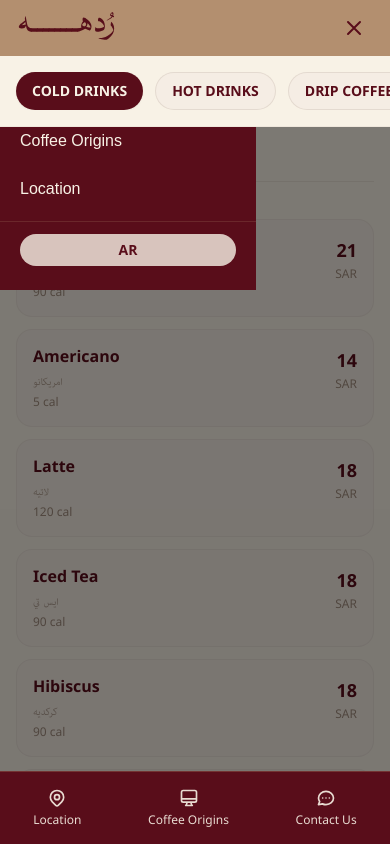
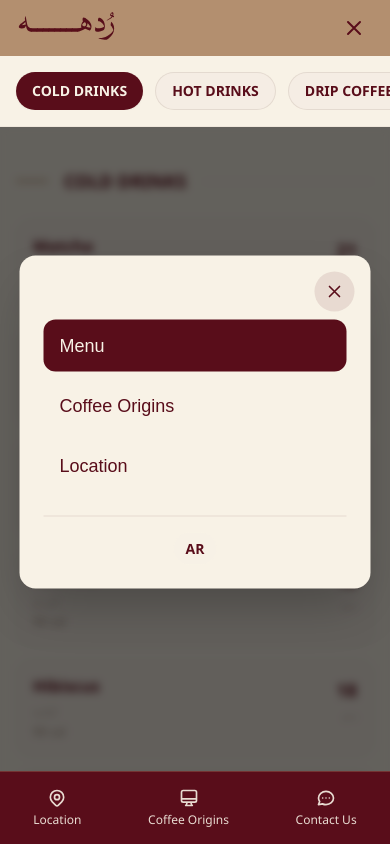
Before and after one commit to moaddreem/rudhah-website, a Next.js app: page /en/menu in a window 390 px wide. Both pictures are taken after a click on the button "Toggle menu". Shown: the top 844 px of the page. Built offline with nearby package versions, Linux system fonts and the light colour scheme; a web font is replaced by a local one.

Commit message:
Mobile-only fixes: fonts, numbers, currency, menu panel

```diff
--- a/src/app/en/page.tsx
+++ b/src/app/en/page.tsx
@@ -73,7 +73,7 @@ export default function HomePageEN() {
                 <h3 className="text-lg font-bold text-primary">{item.name_en}</h3>
                 <p className="text-sm text-muted mt-1">{item.name_ar}</p>
                 <div className="mt-4 pt-4 border-t border-muted/20">
-                  <p className="text-xl font-bold text-primary">{item.price} <span className="text-sm text-muted">SAR</span></p>
+                  <p className="text-xl font-bold text-primary price" style={{ fontVariantNumeric: 'tabular-nums' }}>{item.price} <span className="text-sm text-muted">SAR</span></p>
                 </div>
               </div>
             ))}
--- a/src/app/globals.css
+++ b/src/app/globals.css
@@ -48,6 +48,30 @@
   box-sizing: border-box;
   padding: 0;
   margin: 0;
+}
+
+/* Mobile-specific text rendering fixes */
+@media (max-width: 767px) {
+  /* Ensure proper Arabic text shaping on mobile */
+  html {
+    -webkit-text-size-adjust: 100%;
+    text-rendering: optimizeLegibility;
+    -webkit-font-smoothing: antialiased;
+    -moz-osx-font-smoothing: grayscale;
+  }
+
+  /* Tabular numbers for prices/calories */
+  .price, .calories, [data-numeric] {
+    font-variant-numeric: tabular-nums;
+    font-feature-settings: "tnum";
+  }
+
+  /* Isolate LTR numbers in RTL context */
+  .num-ltr {
+    direction: ltr;
+    unicode-bidi: isolate;
+    display: inline-block;
+  }
 }
 
 html {
--- a/src/app/page.tsx
+++ b/src/app/page.tsx
@@ -73,7 +73,7 @@ export default function HomePage() {
                 <h3 className="text-lg font-bold text-primary">{item.name_ar}</h3>
                 <p className="text-sm text-muted mt-1">{item.name_en}</p>
                 <div className="mt-4 pt-4 border-t border-muted/20">
-                  <p className="text-xl font-bold text-primary">{item.price} <span className="text-sm text-muted">ر.س</span></p>
+                  <p className="text-xl font-bold text-primary price" style={{ fontVariantNumeric: 'tabular-nums' }}><span dir="ltr" style={{ unicodeBidi: 'isolate' }}>{item.price}</span> <span className="text-sm text-muted">ر.س</span></p>
                 </div>
               </div>
             ))}
--- a/src/components/Header.tsx
+++ b/src/components/Header.tsx
@@ -81,42 +81,60 @@ export default function Header({ locale }: HeaderProps) {
         </div>
       </header>
 
-      {/* Mobile Menu Drawer */}
+      {/* Mobile Menu - Centered Modal Overlay */}
       <div
         className={`fixed inset-0 z-40 md:hidden transition-opacity duration-200 ${
           mobileMenuOpen ? 'opacity-100 pointer-events-auto' : 'opacity-0 pointer-events-none'
         }`}
       >
-        {/* Backdrop */}
+        {/* Dim Backdrop */}
         <div
-          className="absolute inset-0 bg-black/50"
+          className="absolute inset-0 bg-black/60 backdrop-blur-sm"
           onClick={() => setMobileMenuOpen(false)}
         />
 
-        {/* Drawer */}
+        {/* Centered Modal Panel */}
         <div
-          className={`absolute top-14 ${isRTL ? 'right-0' : 'left-0'} w-64 bg-[#590D1A] border-t border-[#B38F6F]/20 transform transition-transform duration-200 ${
-            mobileMenuOpen ? 'translate-x-0' : (isRTL ? 'translate-x-full' : '-translate-x-full')
+          className={`absolute top-1/2 left-1/2 -translate-x-1/2 -translate-y-1/2 w-[90%] max-w-[420px] bg-[#F8F2E6] rounded-2xl shadow-2xl transform transition-all duration-200 ${
+            mobileMenuOpen ? 'scale-100 opacity-100' : 'scale-95 opacity-0'
           }`}
           dir={isRTL ? 'rtl' : 'ltr'}
         >
-          <nav className="flex flex-col py-3">
+          {/* Close Button */}
+          <button
+            onClick={() => setMobileMenuOpen(false)}
+            className="absolute top-4 right-4 w-10 h-10 flex items-center justify-center rounded-full bg-[#590D1A]/10 text-[#590D1A] hover:bg-[#590D1A]/20 transition-colors duration-150"
+            aria-label="Close menu"
+          >
+            <svg className="w-5 h-5" fill="none" stroke="currentColor" viewBox="0 0 24 24">
+              <path strokeLinecap="round" strokeLinejoin="round" strokeWidth={2} d="M6 18L18 6M6 6l12 12" />
+            </svg>
+          </button>
+
+          {/* Menu Content */}
+          <div className="p-6 pt-16">
+            <nav className="flex flex-col gap-2">
               {navLinks.map((link) => (
                 <Link
                   key={link.href}
                   href={getLocalizedPath(link.href, locale)}
                   onClick={() => setMobileMenuOpen(false)}
-                className={`px-5 py-3 text-[#F8F2E6] font-ui text-base transition-colors duration-200 hover:bg-[#B38F6F]/10 hover:text-[#B38F6F] ${
-                  isActive(link.href) ? 'text-[#B38F6F] bg-[#B38F6F]/10' : ''
-                }`}
+                  className={`flex items-center min-h-[48px] px-4 py-3 rounded-xl text-lg font-ui font-medium transition-colors duration-150 ${
+                    isActive(link.href)
+                      ? 'bg-[#590D1A] text-[#F8F2E6]'
+                      : 'text-[#590D1A] hover:bg-[#590D1A]/10'
+                  } ${isRTL ? 'text-right justify-end' : 'text-left justify-start'}`}
                 >
                   {isRTL ? link.label_ar : link.label_en}
                 </Link>
               ))}
-            <div className="px-5 py-3 border-t border-[#B38F6F]/20 mt-2">
+            </nav>
+
+            {/* Language Toggle */}
+            <div className="mt-6 pt-4 border-t border-[#590D1A]/10 flex justify-center">
               <LanguageToggle locale={locale} />
             </div>
-          </nav>
+          </div>
         </div>
       </div>
     </>
--- a/src/components/MenuItem.tsx
+++ b/src/components/MenuItem.tsx
@@ -22,14 +22,16 @@ export default function MenuItem({ name_ar, name_en, price, calories, locale }:
             {locale === 'ar' ? name_en : name_ar}
           </p>
           {calories && (
-            <p className="text-xs text-muted mt-1">
-              {calories} {t('cal', locale)}
+            <p className="text-xs text-muted mt-1 calories">
+              <span dir="ltr" style={{ unicodeBidi: 'isolate' }}>{calories}</span> {t('cal', locale)}
             </p>
           )}
         </div>
-        <div className="flex-shrink-0 text-end">
-          <span className="text-lg font-bold text-primary">{price}</span>
-          <span className="text-xs text-muted block">{t('sar', locale)}</span>
+        <div className="flex-shrink-0 text-end price" style={{ fontVariantNumeric: 'tabular-nums' }}>
+          <span className="text-lg font-bold text-primary">
+            <span dir="ltr" style={{ unicodeBidi: 'isolate' }}>{price}</span>
+          </span>
+          <span className="text-xs text-muted block">ر.س</span>
         </div>
       </div>
     </div>
--- /dev/null
+++ b/src/components/Price.tsx
@@ -0,0 +1,45 @@
+'use client';
+
+import { Locale } from '@/lib/i18n';
+
+interface PriceProps {
+  amount: number;
+  locale: Locale;
+  className?: string;
+}
+
+// Saudi Riyal Symbol SVG (fallback for fonts that don't support it)
+const SARSymbol = () => (
+  <svg
+    className="inline-block w-[1em] h-[1em] align-middle"
+    viewBox="0 0 1024 1024"
+    fill="currentColor"
+    aria-label="SAR"
+  >
+    <path d="M512 64C264.6 64 64 264.6 64 512s200.6 448 448 448 448-200.6 448-448S759.4 64 512 64zm0 820c-205.4 0-372-166.6-372-372s166.6-372 372-372 372 166.6 372 372-166.6 372-372 372z"/>
+    <text x="512" y="580" textAnchor="middle" fontSize="400" fontWeight="bold" fontFamily="Arial">﷼</text>
+  </svg>
+);
+
+export default function Price({ amount, locale, className = '' }: PriceProps) {
+  const isRTL = locale === 'ar';
+
+  return (
+    <span
+      className={`inline-flex items-center gap-1 font-variant-numeric tabular-nums ${className}`}
+      style={{ fontVariantNumeric: 'tabular-nums' }}
+    >
+      {isRTL ? (
+        <>
+          <span dir="ltr" style={{ unicodeBidi: 'isolate' }}>{amount}</span>
+          <span className="text-[0.85em]">ر.س</span>
+        </>
+      ) : (
+        <>
+          <span dir="ltr" style={{ unicodeBidi: 'isolate' }}>{amount}</span>
+          <span className="text-[0.85em]">SAR</span>
+        </>
+      )}
+    </span>
+  );
+}
```
Lines whose indentation alone changed are shown as unchanged.
